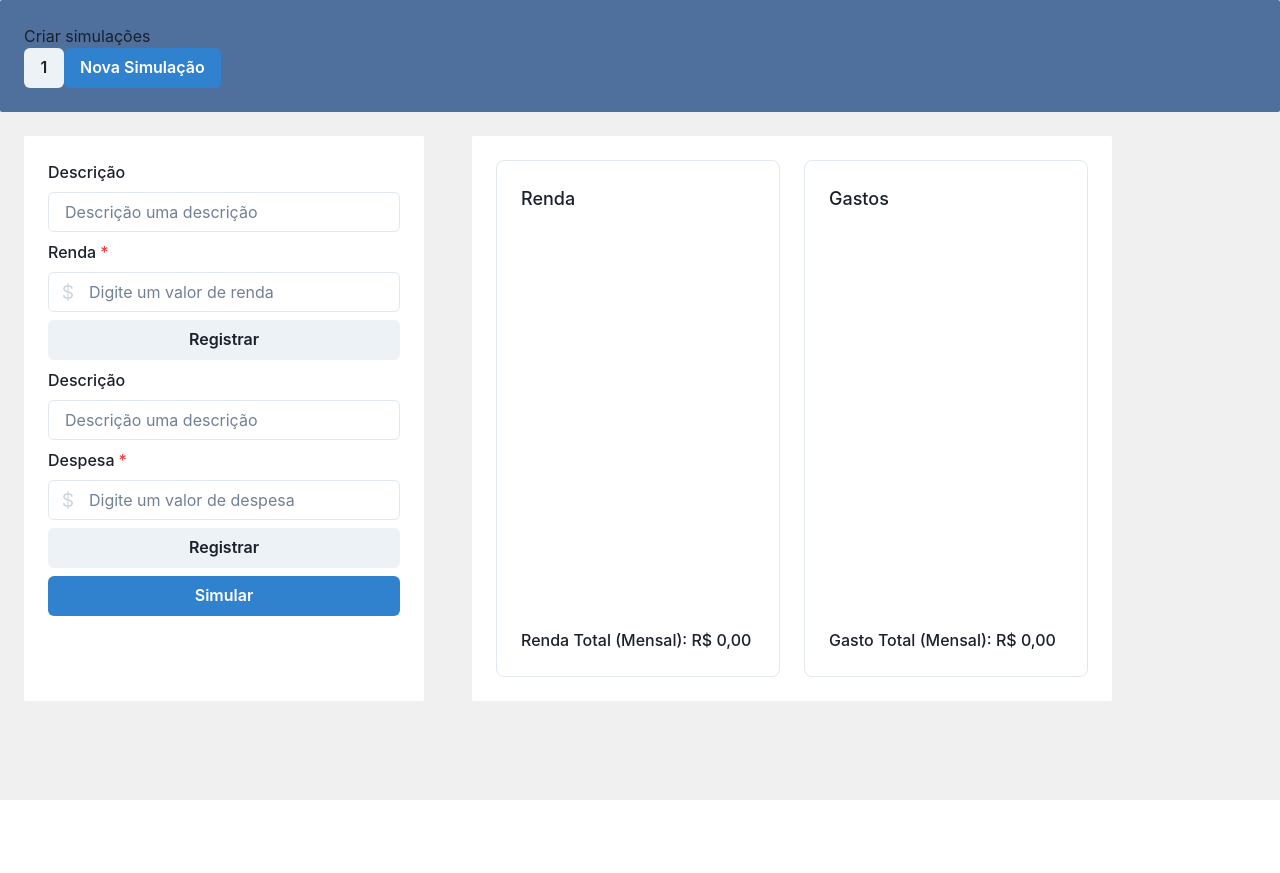
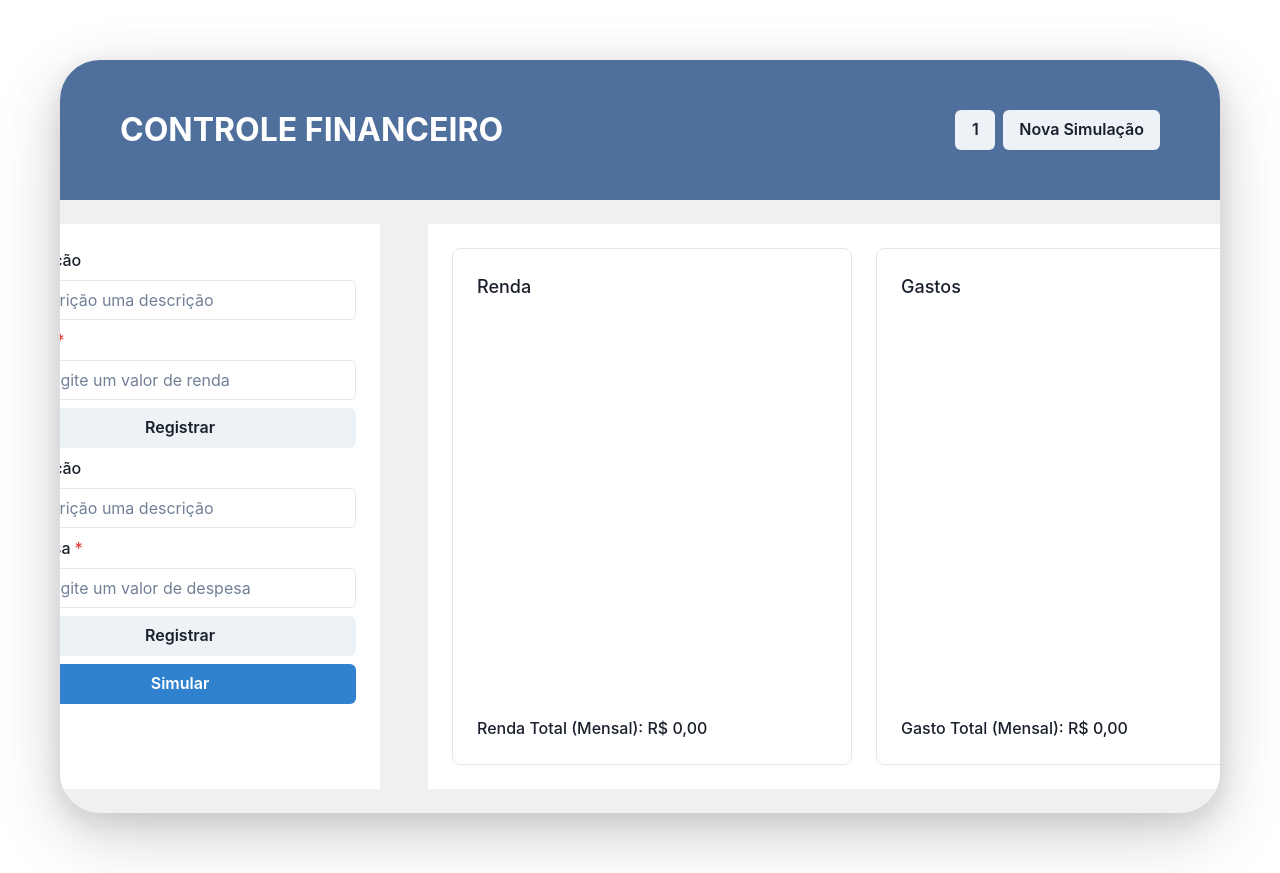
Before and after one commit to RafaelKramerDaSilvaDev/controle-gastos, a React (Vite) app: page / in a window 1280 px wide. Before the commit the page ends 800 px from the top, so only its background shows below. Built offline with nearby package versions, Linux system fonts and the light colour scheme.

Commit message:
update styled

```diff
--- a/src/App.tsx
+++ b/src/App.tsx
@@ -1,4 +1,4 @@
-import { ChakraProvider } from '@chakra-ui/react';
+import { Center, ChakraProvider } from '@chakra-ui/react';
 import { GlobalStyle } from './app/styles/GlobalStyle';
 import { ExpenseControl } from './pages/ExpenseControl';
 import { ExpenseControlProvider } from './pages/ExpenseControl/contexts/ExpenseControlContext';
@@ -7,7 +7,9 @@ function App() {
 	return (
 		<ExpenseControlProvider>
 			<ChakraProvider>
-				<ExpenseControl />
+				<Center>
+					<ExpenseControl />
+				</Center>
 				<GlobalStyle />
 			</ChakraProvider>
 		</ExpenseControlProvider>
--- a/src/pages/ExpenseControl/components/CurrencyTable/styles.ts
+++ b/src/pages/ExpenseControl/components/CurrencyTable/styles.ts
@@ -4,7 +4,8 @@ export const CurrencyTableContainer = styled.div`
 	border-width: 1px;
 	border-radius: 8px;
 	padding: 24px;
-	width: 100%;
+	width: 400px;
+	min-width: min-content;
 `;
 
 export const Title = styled.h1`
--- a/src/pages/ExpenseControl/components/Forms/styles.ts
+++ b/src/pages/ExpenseControl/components/Forms/styles.ts
@@ -6,6 +6,7 @@ export const FormContainer = styled.div`
 	border-radius: 2px;
 	background-color: white;
 	width: 400px;
+	min-width: 300px;
 `;
 
 export const Title = styled.div`
--- a/src/pages/ExpenseControl/components/Header/index.tsx
+++ b/src/pages/ExpenseControl/components/Header/index.tsx
@@ -1,4 +1,4 @@
-import { Button } from '@chakra-ui/react';
+import { Box, Button } from '@chakra-ui/react';
 import { HeaderContainer, Title } from './styles';
 
 interface HeaderProps {
@@ -8,9 +8,11 @@ interface HeaderProps {
 export function Header({ simulationIndex }: HeaderProps) {
 	return (
 		<HeaderContainer>
-			<Title>Criar simulações</Title>
-			<Button>{simulationIndex}</Button>
-			<Button colorScheme='blue'>Nova Simulação</Button>
+			<Title>Controle Financeiro</Title>
+			<Box display='flex' gap='8px'>
+				<Button>{simulationIndex}</Button>
+				<Button>Nova Simulação</Button>
+			</Box>
 		</HeaderContainer>
 	);
 }
--- a/src/pages/ExpenseControl/components/Header/styles.ts
+++ b/src/pages/ExpenseControl/components/Header/styles.ts
@@ -1,9 +1,18 @@
 import styled from 'styled-components';
 
 export const HeaderContainer = styled.div`
+	display: flex;
+	justify-content: space-between;
+	align-items: center;
 	background-color: #4f709c;
-	border-radius: 2px;
-	padding: 24px;
+	padding: 24px 60px;
+	width: 100%;
+	height: 140px;
 `;
 
-export const Title = styled.h1``;
+export const Title = styled.h1`
+	font-size: 32px;
+	font-weight: 700;
+	color: white;
+	text-transform: uppercase;
+`;
--- a/src/pages/ExpenseControl/styles.ts
+++ b/src/pages/ExpenseControl/styles.ts
@@ -1,8 +1,18 @@
 import styled from 'styled-components';
 
 export const ExpenseControlContainer = styled.div`
-	height: 100vh;
+	display: flex;
+	flex-direction: column;
+	align-items: center;
+	justify-content: center;
+
+	overflow: hidden;
+	border-radius: 40px;
+	margin: 60px;
+
 	background-color: #f0f0f0;
+	box-shadow: rgba(17, 17, 26, 0.1) 0px 8px 24px, rgba(17, 17, 26, 0.1) 0px 16px 56px,
+		rgba(17, 17, 26, 0.1) 0px 24px 80px;
 `;
 
 export const SimulationContainer = styled.div`
```
Also changed, not shown: 1 other file (tests, documents, lock files or other folders).
